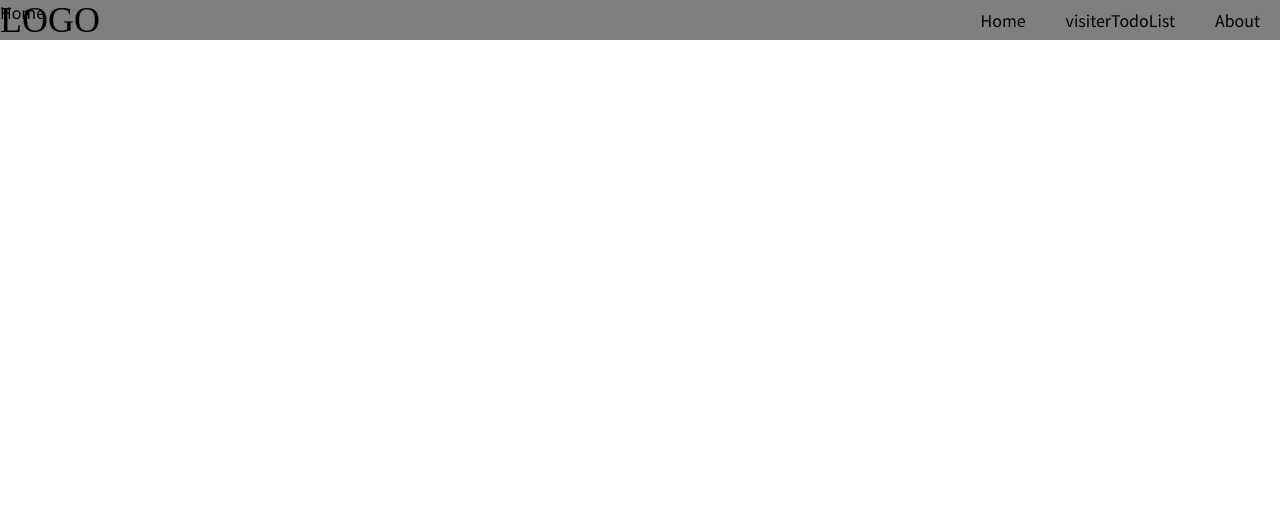
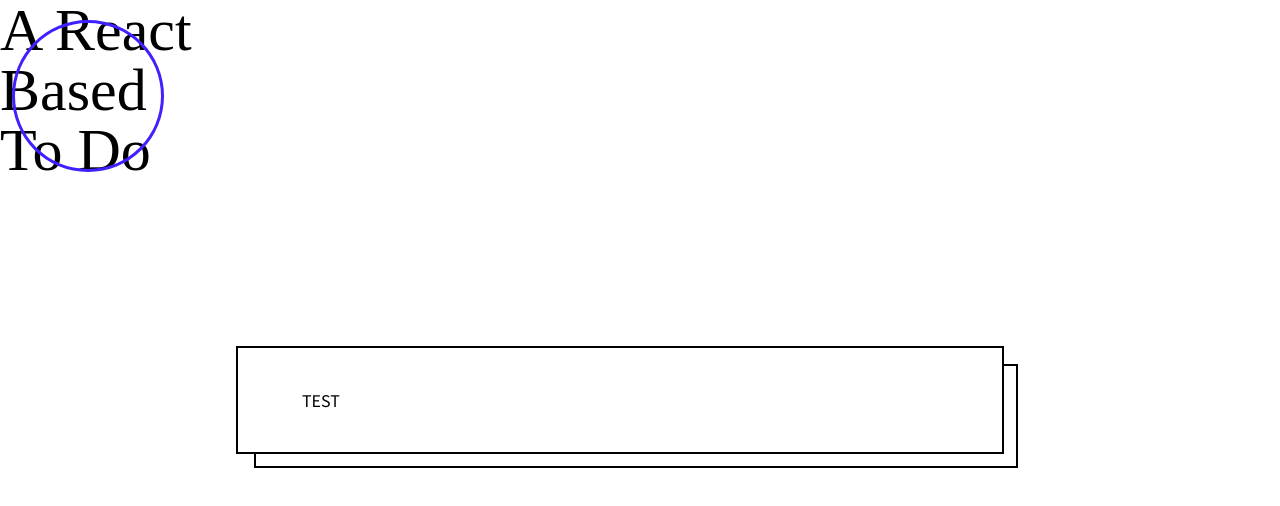
Before and after one commit to todelusion/React-todolist, a React (Vite) app: page / in a window 1280 px wide. Shown: the top 506 px of the page. Built offline with nearby package versions, Linux system fonts and the light colour scheme; a web font is replaced by a local one.

Commit message:
prettier

```diff
--- a/src/components/LoadingModal.jsx
+++ b/src/components/LoadingModal.jsx
@@ -3,7 +3,7 @@ import React from "react";
 export default function LoadingModal() {
   return (
     <div className="fixed top-0 z-10 flex h-screen w-full items-center justify-center">
-      <div className="h-14 w-20 md:h-20 md:w-32 animate-spin rounded-[100%] border-2 border-primary"></div>
+      <div className="h-14 w-20 animate-spin rounded-[100%] border-2 border-primary md:h-20 md:w-32"></div>
     </div>
   );
 }
--- a/src/components/Nav.jsx
+++ b/src/components/Nav.jsx
@@ -1,15 +1,19 @@
-import React from 'react'
-import { Link } from 'react-router-dom'
+import React from "react";
+import { Link } from "react-router-dom";
 
 export default function Nav() {
   return (
-    <div className='fixed top-0 right-0 left-0 z-20 flex justify-between items-center bg-black/50'>
-    <h1 className='text-4xl font-dela'>LOGO</h1>
-    <ul className='flex'>
-        <li className='px-5'><Link to="/">Home</Link></li>
-        <li className='px-5'><Link to="/visiterTodolist">visiterTodoList</Link></li>
-        <li className='px-5'>About</li>
-    </ul>
+    <div className="fixed top-0 right-0 left-0 z-20 flex items-center justify-between bg-black/50">
+      <h1 className="font-dela text-4xl">LOGO</h1>
+      <ul className="flex">
+        <li className="px-5">
+          <Link to="/">Home</Link>
+        </li>
+        <li className="px-5">
+          <Link to="/visiterTodolist">visiterTodoList</Link>
+        </li>
+        <li className="px-5">About</li>
+      </ul>
     </div>
-  )
+  );
 }
--- a/src/tailwind.css
+++ b/src/tailwind.css
@@ -42,7 +42,6 @@
     @apply before:duration-150 hover:before:left-1 hover:before:-right-1 hover:before:top-1 hover:before:-bottom-1 hover:before:border-primary;
   }
 
-
   .freeze-RectangleContainer {
     @apply relative -ml-5 w-full border-2 border-black bg-white;
   }
--- a/src/views/App.jsx
+++ b/src/views/App.jsx
@@ -1,18 +1,15 @@
 import React from "react";
 import { Routes, Route } from "react-router-dom";
-import Nav from "../components/Nav";
 import Home from "./Home";
 import VisiterTodolist from "./VisiterTodolist";
 
-export default function App(){
-
-    return(
+export default function App() {
+  return (
     <>
-        <Nav />
       <Routes>
         <Route path="/" element={<Home />}></Route>
         <Route path="/visiterTodolist" element={<VisiterTodolist />}></Route>
       </Routes>
     </>
-    )
+  );
 }
--- a/src/views/Home.jsx
+++ b/src/views/Home.jsx
@@ -1,6 +1,29 @@
-export default function Home(){
+import { useState } from "react";
 
- return(
-    <h1>Home</h1>
- )
+export default function Home() {
+  const [isPending, setIsPending] = useState(false);
+
+  return (
+    <>
+      <div className="absolute top-0 left-0 right-0">
+        <h1 className="-z-10 mb-10 w-max justify-between font-dela text-5xl md:text-6xl">
+          A React
+          <div className={`${isPending === true ? "show" : "close"}`}>
+            <span className="block"></span>
+          </div>
+          <div className={`${!isPending === true ? "show" : "close"}`}>
+            <span className="m-OvalContainer m-OvalSelf duration-150"></span>
+          </div>
+          Based
+          <br />
+          To Do
+        </h1>
+      </div>
+      <section className="container mx-auto flex h-screen items-center">
+        <div className="freeze-RectangleContainer freeze-RectangleSelf px-16 py-10">
+          TEST
+        </div>
+      </section>
+    </>
+  );
 }
--- a/src/views/VisiterTodolist.jsx
+++ b/src/views/VisiterTodolist.jsx
@@ -15,6 +15,7 @@ function VisiterTodolist() {
   const [switchOptions, setSwitchOptions] = useState("");
   const [input, setInput] = useState("");
   const [isPending, setIsPending] = useState(false);
+
   const fetchData = async () => {
     const res = await axios.get(baseUrl);
     console.log(res);
@@ -146,40 +147,40 @@ function VisiterTodolist() {
           />
           <button
             onClick={handleEvent}
-            className="ml-7 rounded-[100%] border-2 border-black px-3 md:px-14 py-3 outline-none duration-100 hover:scale-105 hover:bg-primary hover:text-white"
+            className="ml-7 rounded-[100%] border-2 border-black px-3 py-3 outline-none duration-100 hover:scale-105 hover:bg-primary hover:text-white md:px-14"
           >
             ADD
           </button>
         </div>
         <div className="mb-10 flex w-full justify-between">
-          <div className="h-20 w-20 md:w-40 p-1 md:p-0">
+          <div className="h-20 w-20 p-1 md:w-40 md:p-0">
             <button
               onClick={clearAll}
-              className="p-3 text-xs md:text-base btn-RectangleContainer btn-hover-RectangleContainer btn-RectangleSelf btn-hover-RectangleSelf h-full tracking-widest"
+              className="btn-RectangleContainer btn-hover-RectangleContainer btn-RectangleSelf btn-hover-RectangleSelf h-full p-3 text-xs tracking-widest md:text-base"
             >
               Clear All
             </button>
           </div>
-          <div className="h-20 md:w-40 p-1 md:p-0">
+          <div className="h-20 p-1 md:w-40 md:p-0">
             <button
               onClick={switchToAll}
-              className="p-3 text-xs md:text-base btn-RectangleContainer btn-hover-RectangleContainer btn-RectangleSelf btn-hover-RectangleSelf h-full tracking-widest"
+              className="btn-RectangleContainer btn-hover-RectangleContainer btn-RectangleSelf btn-hover-RectangleSelf h-full p-3 text-xs tracking-widest md:text-base"
             >
               ALL
             </button>
           </div>
-          <div className="h-20 md:w-40 p-1 md:p-0">
+          <div className="h-20 p-1 md:w-40 md:p-0">
             <button
               onClick={switchToInProgress}
-              className="p-3 text-xs md:text-base btn-RectangleContainer btn-hover-RectangleContainer btn-RectangleSelf btn-hover-RectangleSelf h-full tracking-widest"
+              className="btn-RectangleContainer btn-hover-RectangleContainer btn-RectangleSelf btn-hover-RectangleSelf h-full p-3 text-xs tracking-widest md:text-base"
             >
               inProgrees
             </button>
           </div>
-          <div className="h-20 md:w-40 p-1 md:p-0">
+          <div className="h-20 p-1 md:w-40 md:p-0">
             <button
               onClick={switchToIsdone}
-              className="p-3 text-xs md:text-base btn-RectangleContainer btn-hover-RectangleContainer btn-RectangleSelf btn-hover-RectangleSelf h-full tracking-widest"
+              className="btn-RectangleContainer btn-hover-RectangleContainer btn-RectangleSelf btn-hover-RectangleSelf h-full p-3 text-xs tracking-widest md:text-base"
             >
               isDone
             </button>
@@ -207,11 +208,11 @@ function VisiterTodolist() {
                         />
                       )}
                       {event.completed_at === "inProgrees" && (
-                        <div className="p-2 border-2 border-black"></div>
+                        <div className="border-2 border-black p-2"></div>
                       )}
                       <p
                         onClick={() => handleStatus(index)}
-                        className={`block ml-7 cursor-pointer break-all hover:line-through ${
+                        className={`ml-7 block cursor-pointer break-all hover:line-through ${
                           event.completed_at === "isDone"
                             ? "completed_true"
                             : "completed_false"
```
Lines whose indentation alone changed are shown as unchanged.
